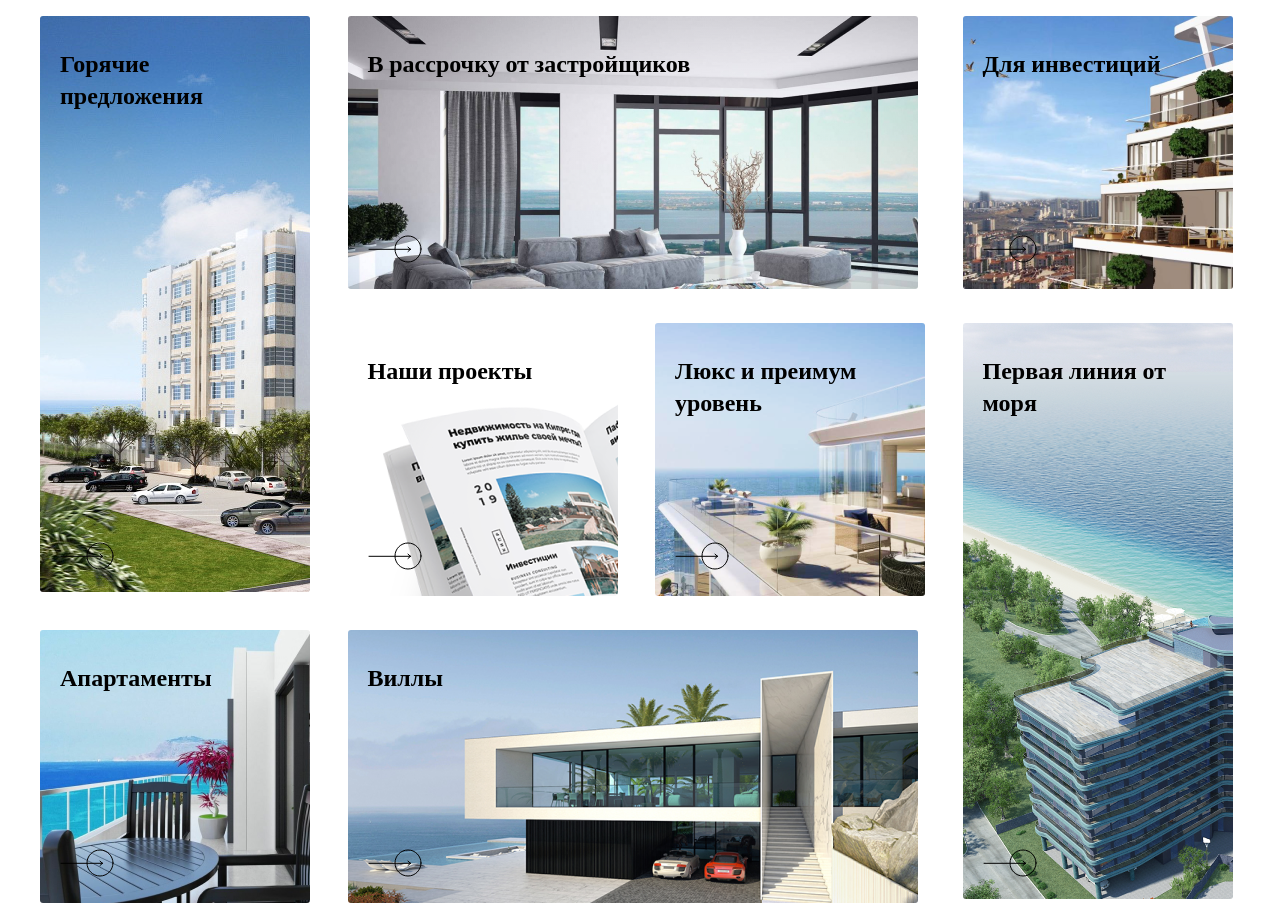
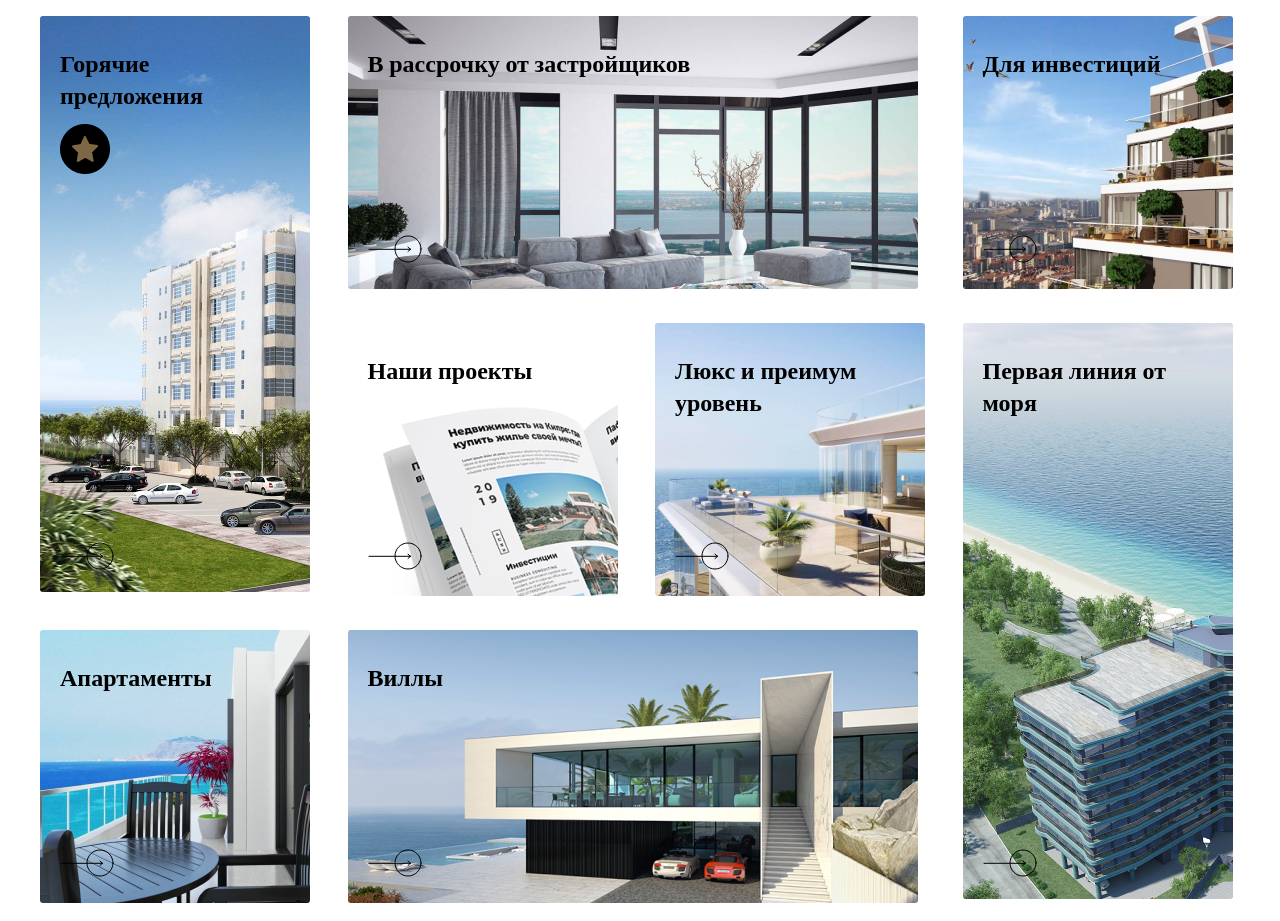
Before and after one commit to murat-yessen/trial-project, a Vue app: page / in a window 1280 px wide. Shown: the part 1360-2281 px from the top of the page. Built offline with nearby package versions, Linux system fonts and the light colour scheme; a web font is replaced by a local one.

Commit message:
Add star image in Category component

```diff
--- a/src/components/Category.vue
+++ b/src/components/Category.vue
@@ -10,8 +10,18 @@
       <div class="cards">
         <div v-for="(item, index) in items" :key="index" :class="item.class">
           <img :src="require(`@/assets/images/${item.file}`)" alt="" />
+          <img
+            :src="require('@/assets/images/star.png')"
+            v-if="item.star"
+            class="star"
+            alt=""
+          />
           <span>{{ item.label }}</span>
-          <img :src="require(`@/assets/icons/arrow-black.svg`)" alt="" />
+          <img
+            :src="require(`@/assets/icons/arrow-black.svg`)"
+            class="arrow"
+            alt=""
+          />
         </div>
       </div>
     </div>
@@ -28,6 +38,7 @@ export default {
           file: "category_1.png",
           class: "card1",
           label: "Горячие предложения",
+          star: true,
         },
         { file: "category_2.png", class: "card2", label: "Апартаменты" },
         {
@@ -103,12 +114,18 @@ export default {
         font-weight: 600;
         font-size: 24px;
         line-height: 32px;
+      }
 
-        & + img {
-          position: absolute;
-          left: 20px;
-          bottom: 30px;
-        }
+      .star {
+        position: absolute;
+        left: 20px;
+        top: 108px;
+      }
+
+      .arrow {
+        position: absolute;
+        left: 20px;
+        bottom: 30px;
       }
     }
 
```
Also changed, not shown: src/assets/images/star.png (added).
